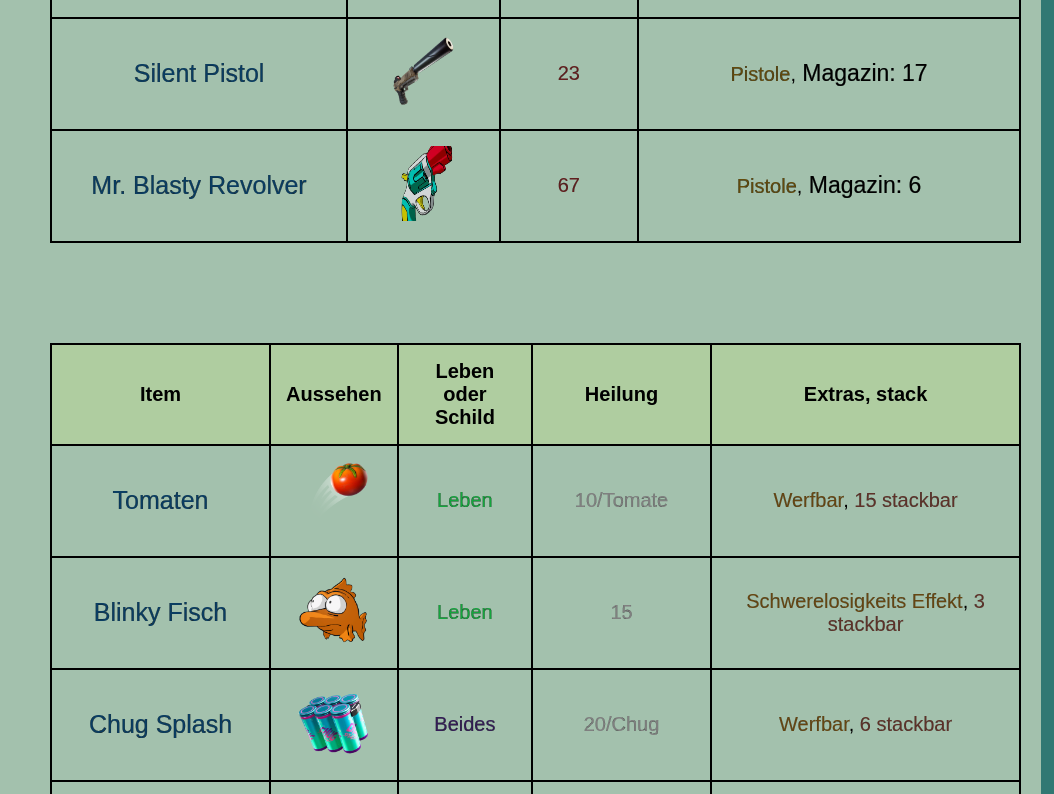
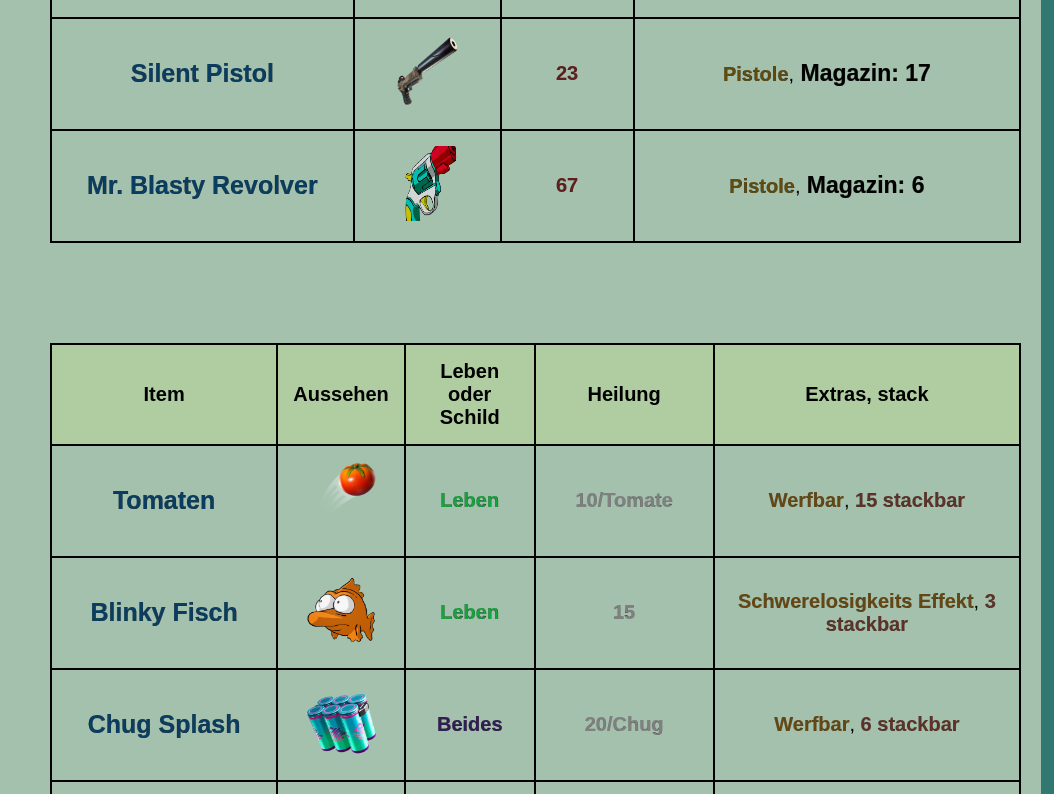
Before and after one commit to Alex67std/Fortnite-Simpson-Season, a plain HTML site: page index.html in a window 1280 px wide. Shown: the part 5044-5838 px from the top of the page, without its empty margins (226-1280 px from the left). Drawn offline with Linux system fonts and the light colour scheme.

Commit message:
Update style.css

```diff
--- a/style.css
+++ b/style.css
@@ -63,47 +63,47 @@ th, td {border: 2px solid black;
 th {background-color: #AFCDA0;
     color: black;}
 
-td:nth-child(1) {font-weight: bolt;
+td:nth-child(1) {font-weight: bold;
 				color: #0A3D62;
 				font-size: 25px;
 				-webkit-text-stroke: 0.2px black;}
 
-#tabellezwei td:nth-child(3) {font-weight: bolt;}
+#tabellezwei td:nth-child(3) {font-weight: bold;}
 	.leben {color: #14A63D;
 		font-size: 20px;
-		font-weight: bolt;
+		font-weight: bold;
 		-webkit-text-stroke: 0.2px black;}
 	.schild {color: #2352AD;
 		font-size: 20px;
-		font-weight: bolt;
+		font-weight: bold;
 		-webkit-text-stroke: 0.2px black;}
 	.beides {color: #341C57;
 		font-size: 20px;
-		font-weight: bolt;
+		font-weight: bold;
 		-webkit-text-stroke: 0.2px black;}
 	.schaden {color: #611E1E;
 			font-size: 20px;
-			font-weight: bolt;
+			font-weight: bold;
 			-webkit-text-stroke: 0.1px black;}
 	.Waffenart {color: #634B0C;
 			font-size: 20px;
-			font-weight: bolt;
+			font-weight: bold;
 			-webkit-text-stroke: 0.2px black;}
 	.magazin {color: black;
 			font-size: 23px;
-			font-weight: bolt;
+			font-weight: bold;
 			-webkit-text-stroke: 0.2px black;}
 	.Heilung {color: grey ;
 			font-size: 20px;
-			font-weight: bolt;
+			font-weight: bold;
 			-webkit-text-stroke: 0.1px black;}
 	.xtra {color: #664612;
 			font-size: 20px;
-			font-weight: bolt;
+			font-weight: bold;
 			-webkit-text-stroke: 0.1px black;}
 	.stack {color: #5E3229;
 			font-size: 20px;
-			font-weight: bolt;
+			font-weight: bold;
 			-webkit-text-stroke: 0.1px black;}
 
 #spot {border: 10px solid green;
@@ -194,7 +194,7 @@ footer {
 footer a {
     text-decoration: none;
     color: Black;
-    font-weight: bolt;}
+    font-weight: bold;}
 
 footer a:hover {
     text-decoration: underline;}
```
